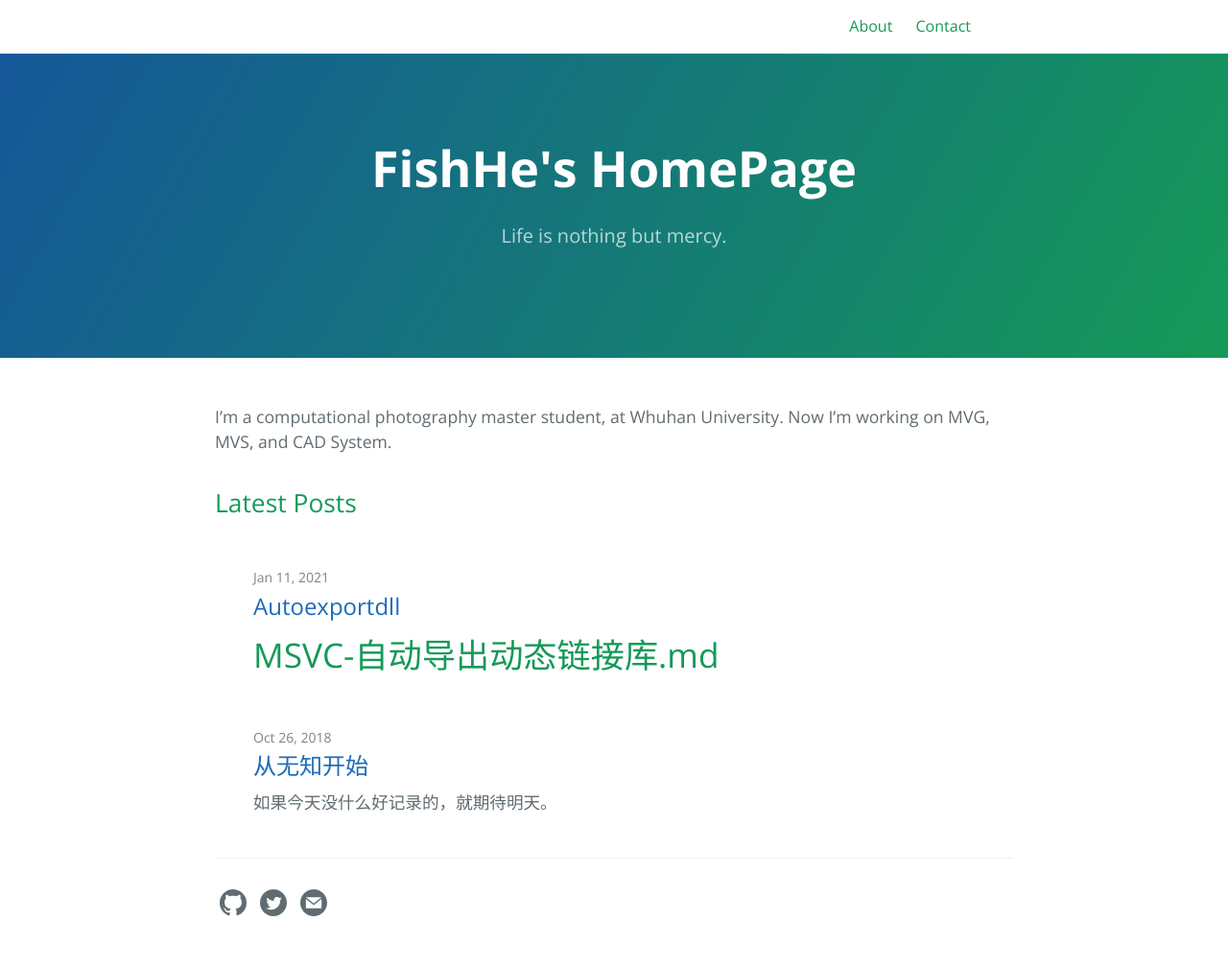
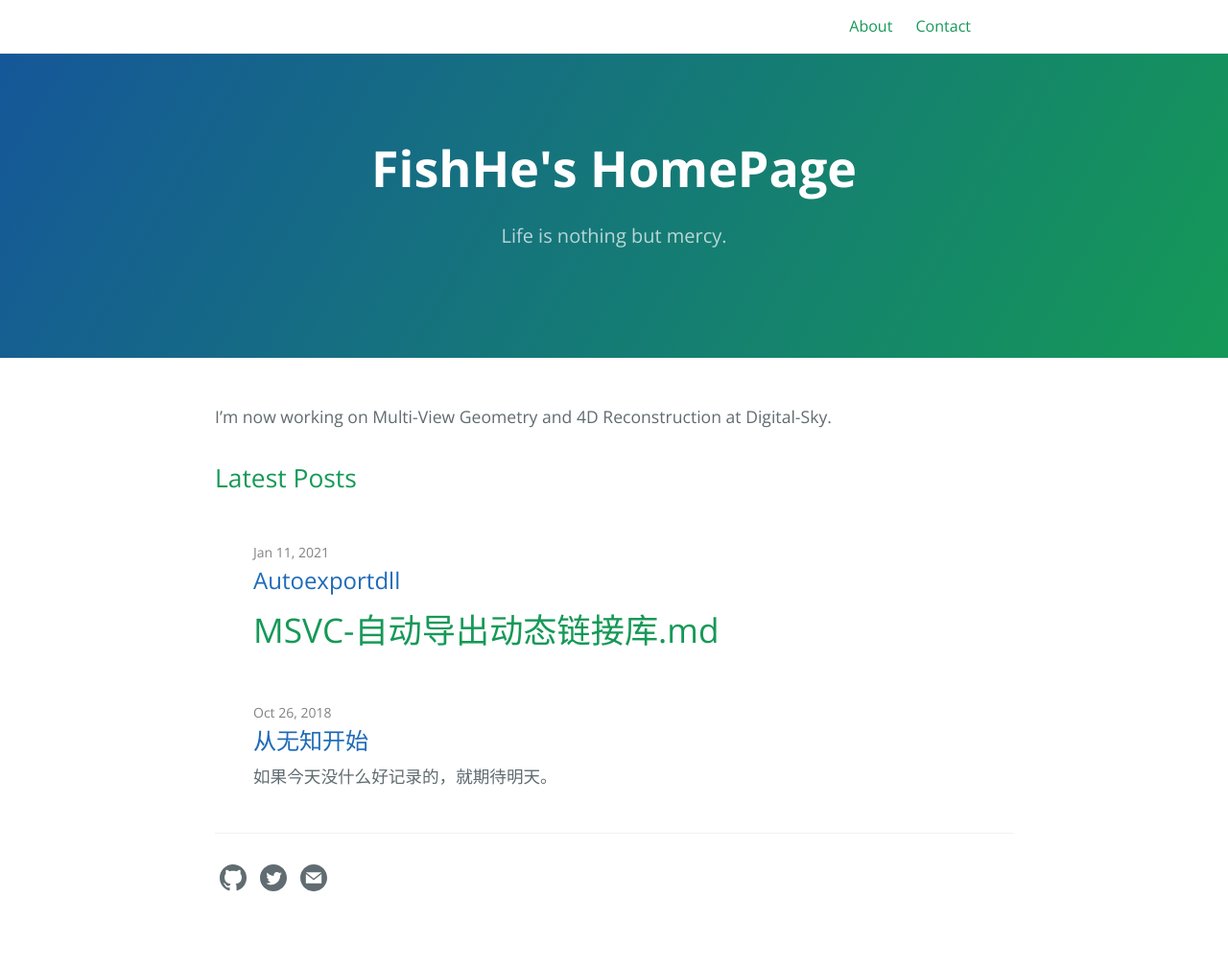
Before and after one commit to FishHe/FishHe.GitHub.IO, a Jekyll site: the page built from index.md, in a window 1280 px wide. Shown: the whole page at 96% size. Built offline with Jekyll 4.4.1, drawn with Linux system fonts in a browser that asks for light colours; after the commit the page ends 983 px from its top, so only the background shows below that.

Commit message:
更改主页

```diff
--- a/index.md
+++ b/index.md
@@ -8,4 +8,4 @@
 layout: home
 ---
 
-I'm a computational photography master student, at Whuhan University. Now I'm working on MVG, MVS, and CAD System.
+I'm now working on Multi-View Geometry and 4D Reconstruction at Digital-Sky.
```
